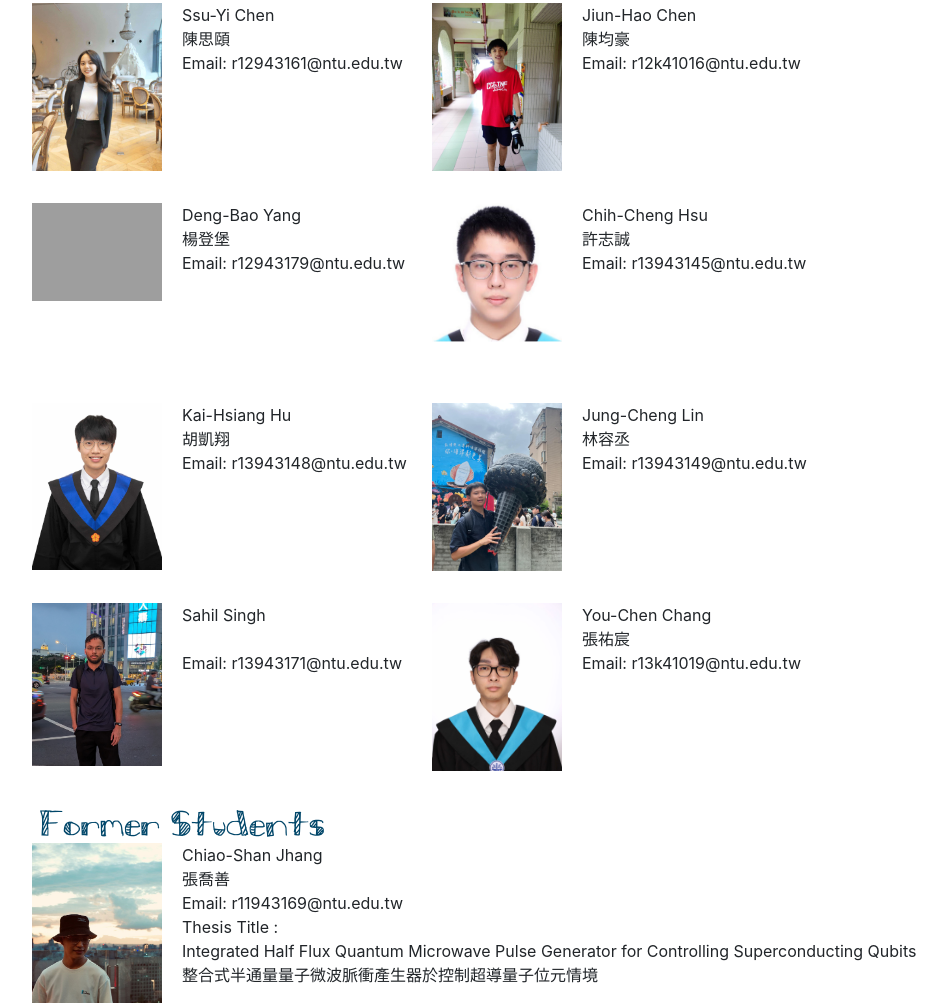
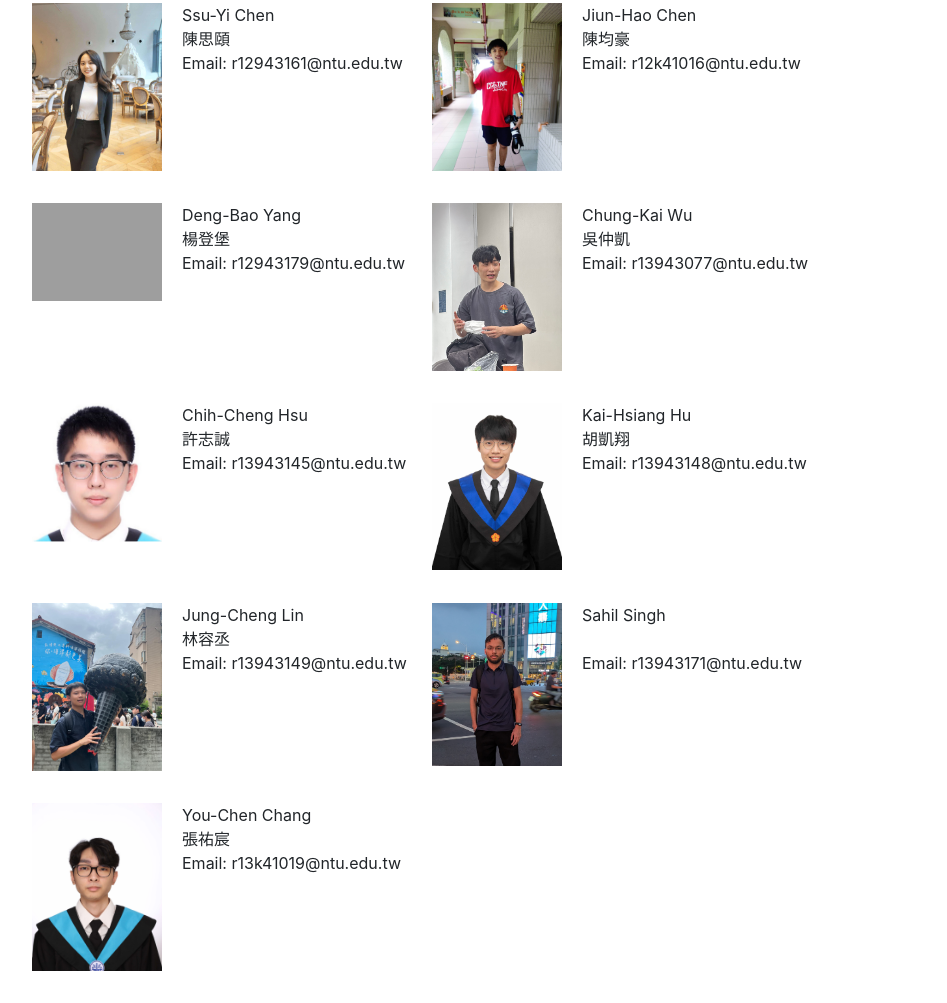
Before and after one commit to NTU-ALComLab/NTU-ALComLab.github.io, a plain HTML site: page src/people.html in a window 1280 px wide. Shown: the part 1543-2546 px from the top of the page, without its empty margins (103-1050 px from the left). Drawn offline with nearby package versions, Linux system fonts and the light colour scheme; grey boxes are pictures that could not be loaded.

Commit message:
update 0722: add photo

```diff
--- a/src/people.html
+++ b/src/people.html
@@ -184,10 +184,10 @@
               <div class="r">Deng-Bao Yang<br>楊登堡<br>Email: r12943179@ntu.edu.tw</div>
           </div>
 
-          <!-- <div class="block">
+          <div class="block">
               <div class="l"><img src="../assets/images/people/r13943077_Chung_Kai.jpg"></div>
               <div class="r">Chung-Kai Wu<br>吳仲凱<br>Email: r13943077@ntu.edu.tw</div>
-          </div> -->
+          </div>
 
           <div class="block">
               <div class="l"><img src="../assets/images/people/r13943145_Chih_Cheng.jpg"></div>
```
Also changed, not shown: assets/images/people/r13943077_Chung_Kai.jpg (added).
